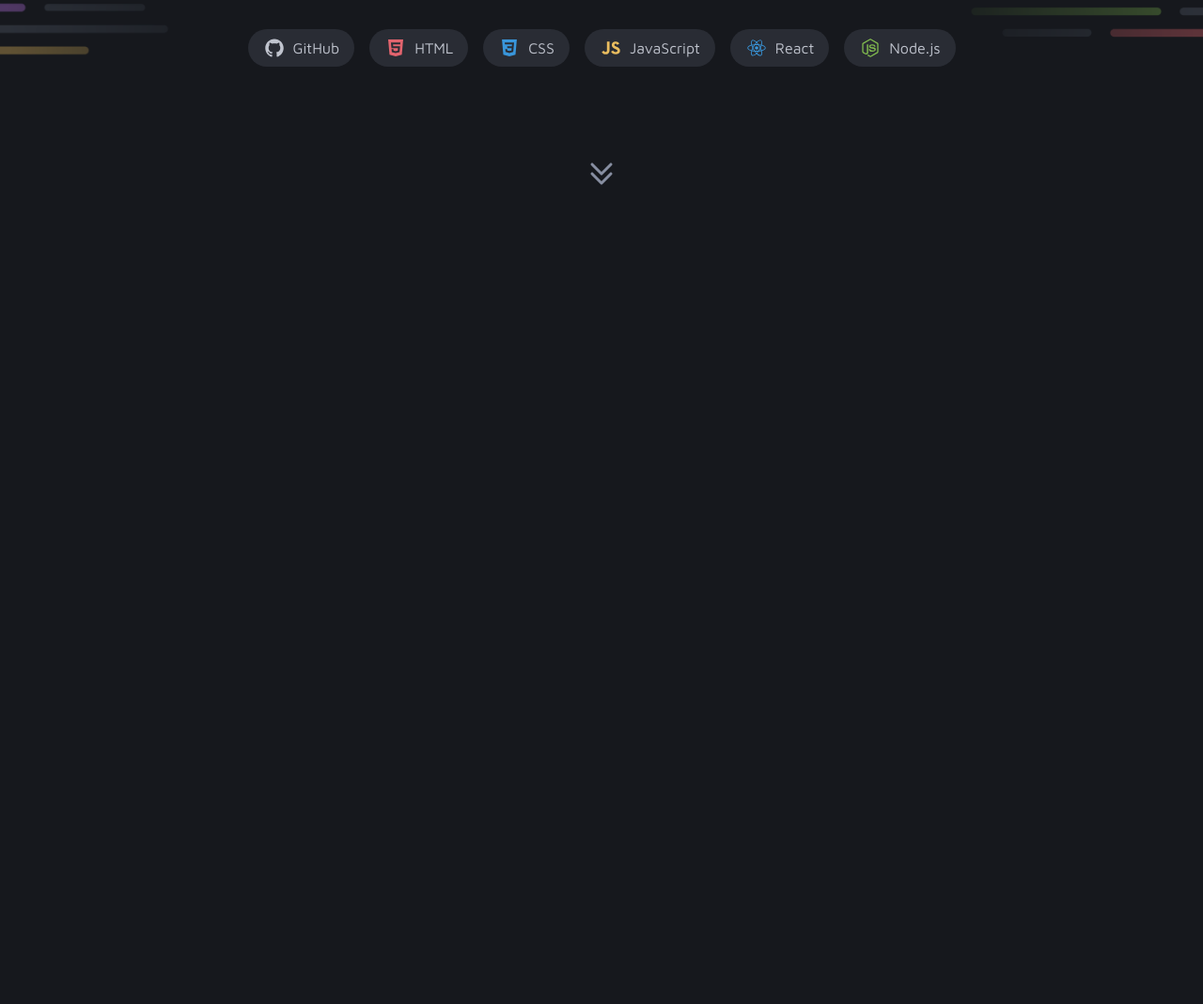
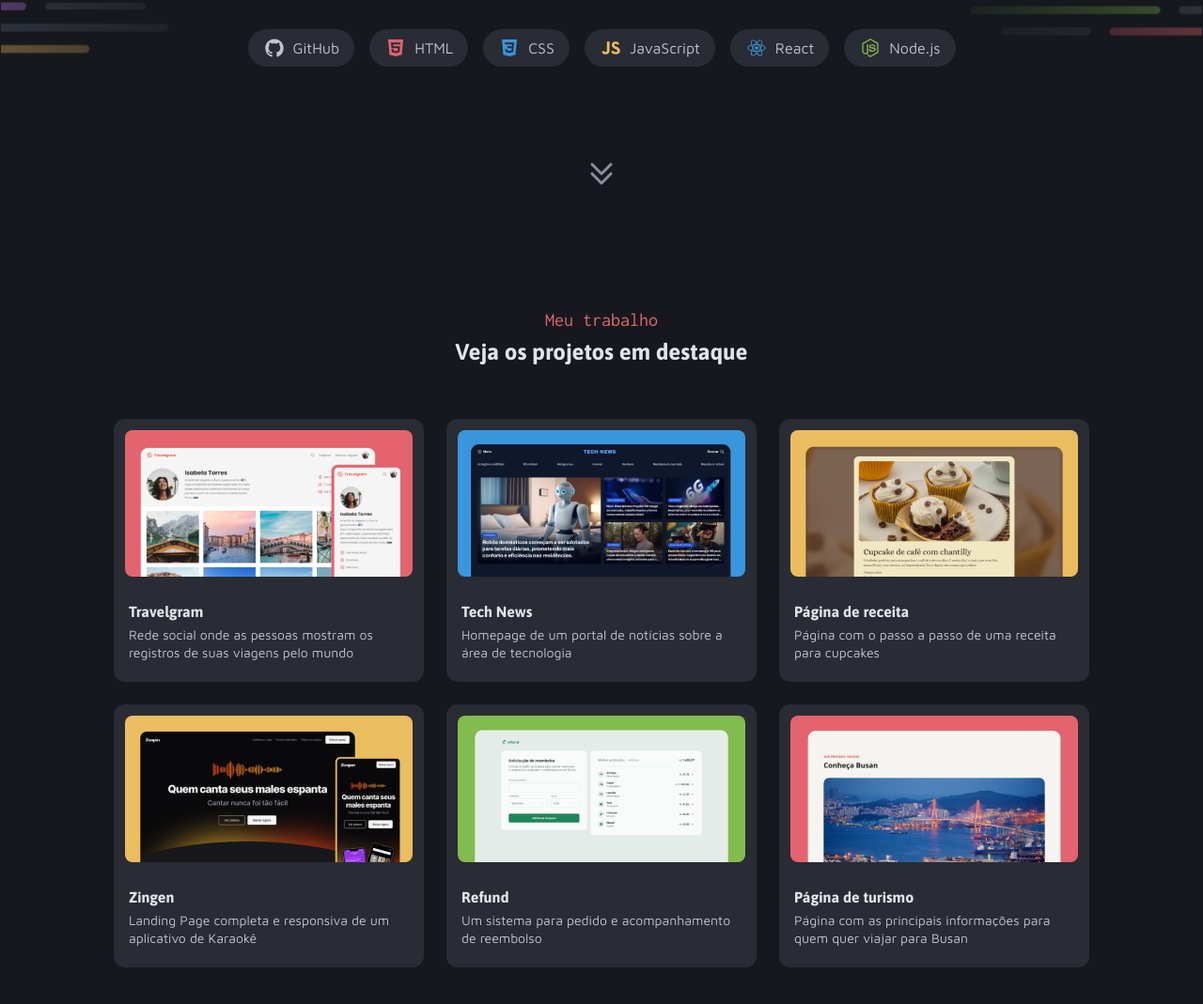
Before and after one commit to RafaDalmagro/desafio-pratico-portifolio, a plain HTML site: page index.html in a window 1280 px wide. Shown: the part 493-1562 px from the top of the page at 94% size. Before the commit the page ends 800 px from the top, so only its background shows below. Drawn offline with Linux system fonts and the light colour scheme.

Commit message:
Done section projects

```diff
--- a/index.html
+++ b/index.html
@@ -62,6 +62,58 @@
         </div>
         <img id="double-down" src="assets/icones/CaretDoubleDown.svg" alt="Icone setas">
     </header>
+    <main>
+        <section id="projects">
+            <header>
+                <h2>Meu trabalho</h3>
+                <h3>Veja os projetos em destaque</h3>
+            </header>
+            <figure>
+                <div id="card">
+                    <img src="assets/images/Thumbnail_Project-01.png" alt="Imagem Travelgram">
+                    <figcaption>
+                        <h4>Travelgram</h4>
+                        <p>Rede social onde as pessoas mostram os registros de suas viagens pelo mundo</p>
+                    </figcaption>
+                </div>
+                <div id="card">
+                    <img src="assets/images/Thumbnail_Project-02.png" alt="Imagem Travelgram">
+                    <figcaption>
+                        <h4>Tech News</h4>
+                        <p>Homepage de um portal de notícias sobre a área de tecnologia</p>
+                    </figcaption>
+                </div>
+                <div id="card">
+                    <img src="assets/images/Thumbnail_Project-03.png" alt="Imagem Travelgram">
+                    <figcaption>
+                        <h4>Página de receita</h4>
+                        <p>Página com o passo a passo de uma receita para cupcakes</p>
+                    </figcaption>
+                </div>
+                <div id="card">
+                    <img src="assets/images/Thumbnail_Project-04.png" alt="Imagem Travelgram">
+                    <figcaption>
+                        <h4>Zingen</h4>
+                        <p>Landing Page completa e responsiva de um aplicativo de Karaokê</p>
+                    </figcaption>
+                </div>
+                <div id="card">
+                    <img src="assets/images/Thumbnail_Project-05.png" alt="Imagem Travelgram">
+                    <figcaption>
+                        <h4>Refund</h4>
+                        <p>Um sistema para pedido e acompanhamento de reembolso </p>
+                    </figcaption>
+                </div>
+                <div id="card">
+                    <img src="assets/images/Thumbnail_Project-06.png" alt="Imagem Travelgram">
+                    <figcaption>
+                        <h4>Página de turismo</h4>
+                        <p>Página com as principais informações para quem quer viajar para Busan</p>
+                    </figcaption>
+                </div>
+            </figure>
+        </section>
+    </main>
 </body>
 
 </html>
--- a/styles/global.css
+++ b/styles/global.css
@@ -31,6 +31,10 @@
     --text-md: 400 16px/140% var(--font-maven);
     --text-sm: 400 14px/140% var(--font-maven);
 }
+html{
+    display: flex;
+    justify-content: center;
+}
 body {
     background-color: var(--gray-200);
     display: flex;
@@ -39,16 +43,30 @@ body {
     max-width: 1366px;
 }
 
+h1, h2, h3, h4{
+    color: var(--gray-600);
+}
+
 h1 {
     font: var(--title-lg);
-    color: var(--gray-600);
 }
 
 h2 {
     font: var(--subtitle);
-    color: var(--gray-500);
+}
+
+h3 {
+    font: var(--title-md);
+}
+
+h4 {
+    font: var(--title-sm);
 }
 
 ul {
     list-style: none;
 }
+
+section {
+    padding-inline: 120px;
+}
--- a/styles/index.css
+++ b/styles/index.css
@@ -1,3 +1,4 @@
 @import url(global.css);
 @import url(header.css);
 @import url(utility.css);
+@import url(sections.css);
--- /dev/null
+++ b/styles/sections.css
@@ -0,0 +1,54 @@
+#projects {
+    display: flex;
+    flex-direction: column;
+    align-items: center;
+    background-color: var(--gray-200);
+    padding-block: 72px 144px;
+
+    header{
+        display: flex;
+        flex-direction: column;
+        align-items: center;
+        margin-bottom: 56px;
+        gap: 8px;
+    }
+
+    h2 {
+        color: var(--red);
+    }
+
+    p {
+        color: var(--gray-500);
+        font: var(--text-sm);
+    }
+    img{
+        width: 306px;
+        height: 156px;
+        object-fit: cover;
+        border-radius: 8px;
+    }
+    figure {
+        display: grid;
+        grid-template-columns: 330px 330px 330px;
+        grid-template-rows: 280px 280px;
+        gap: 24px;
+    }
+
+    #card{
+        display: flex;
+        flex-direction: column;
+        justify-content: space-between;
+
+        background-color: var(--gray-300);
+        padding: 12px 12px 17px;
+        border-radius: 12px;
+
+        figcaption{
+            padding: 4px;
+
+            h4{
+                margin-bottom: 4px;
+            }
+        }
+    }
+}
```
